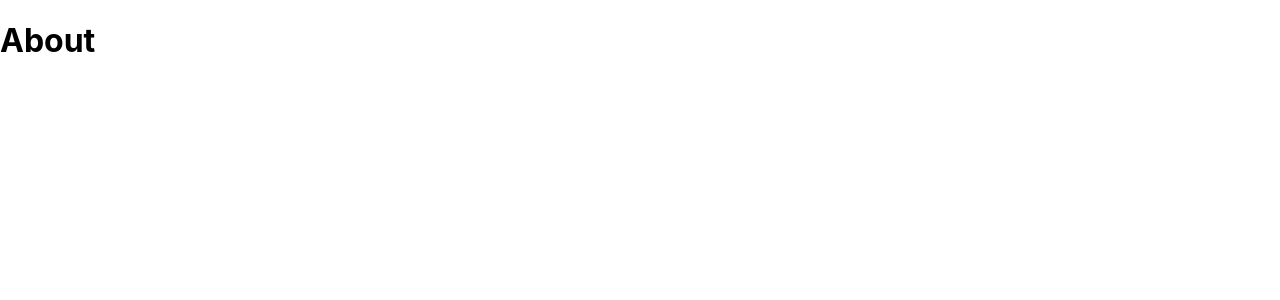
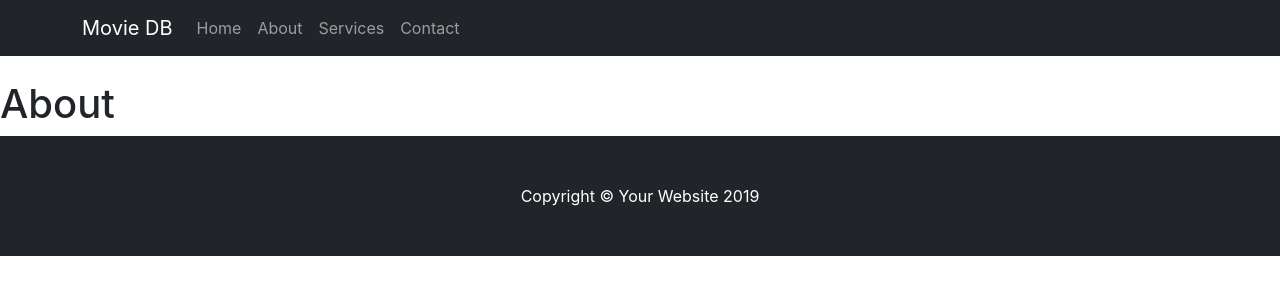
Before and after one commit to acushlakoncept/moviedb, a Next.js app: page /about in a window 1280 px wide. Shown: the top 300 px of the page. Built offline with nearby package versions, Linux system fonts and the light colour scheme.

Commit message:
Update app with base layout page

```diff
--- a/pages/_app.js
+++ b/pages/_app.js
@@ -1,7 +1,26 @@
+import 'bootstrap/dist/css/bootstrap.min.css';
+import NavBar from '../components/navBar';
+import Footer from '../components/footer';
 import '../styles/globals.css'
+import Head from 'next/head';
 
 function MyApp({ Component, pageProps }) {
-  return <Component {...pageProps} />
+  return (
+    <div className='base-page'>
+      <Head>
+      <title>Movie DB</title>
+      </Head>
+      <NavBar />
+      <Component {...pageProps} />
+      <Footer />
+      <style jsx>{`
+        .base-page {
+          padding-top: 80px;
+        }
+      `}</style>
+    </div>
+
+    )
 }
 
 export default MyApp
```
